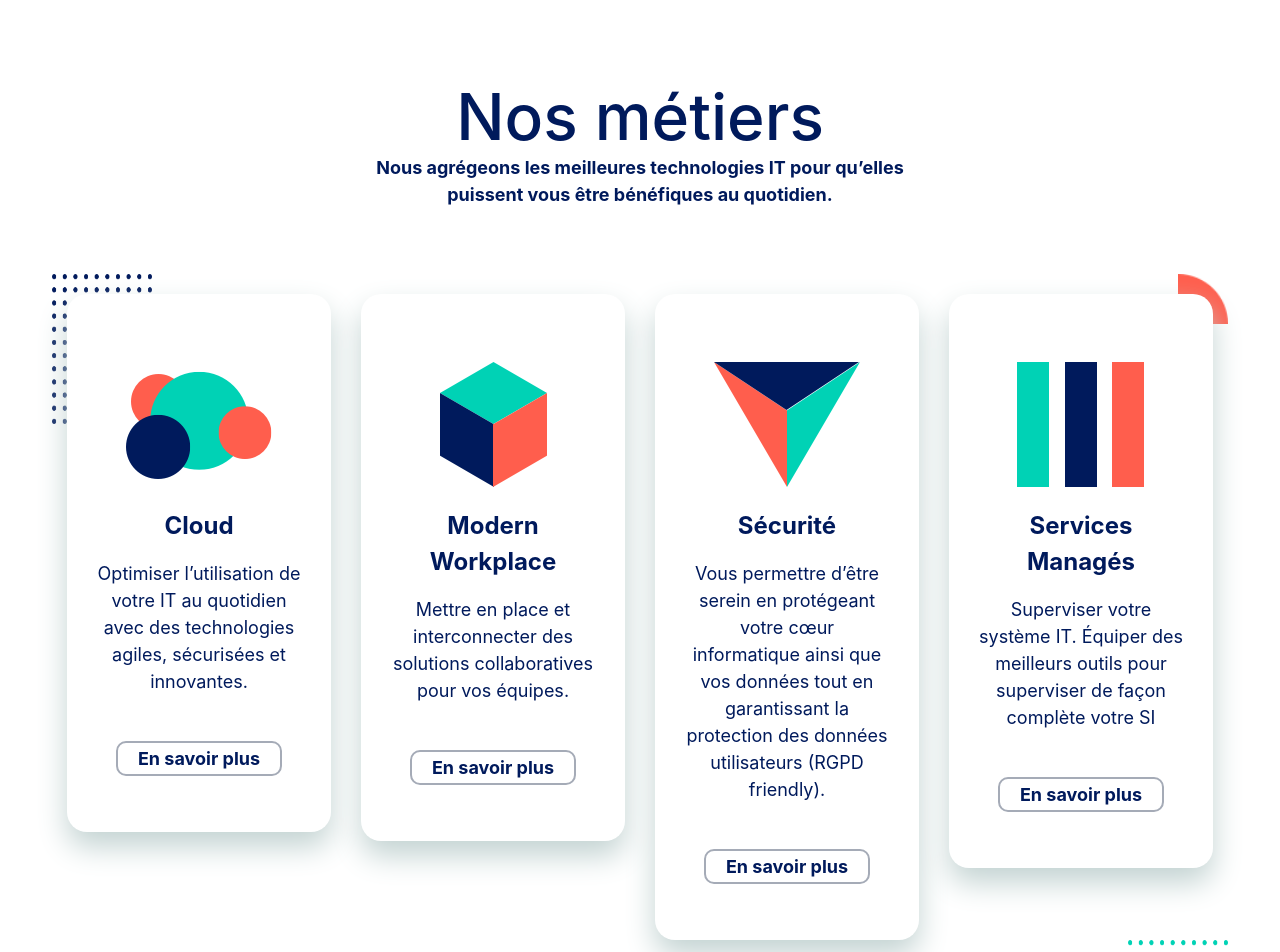
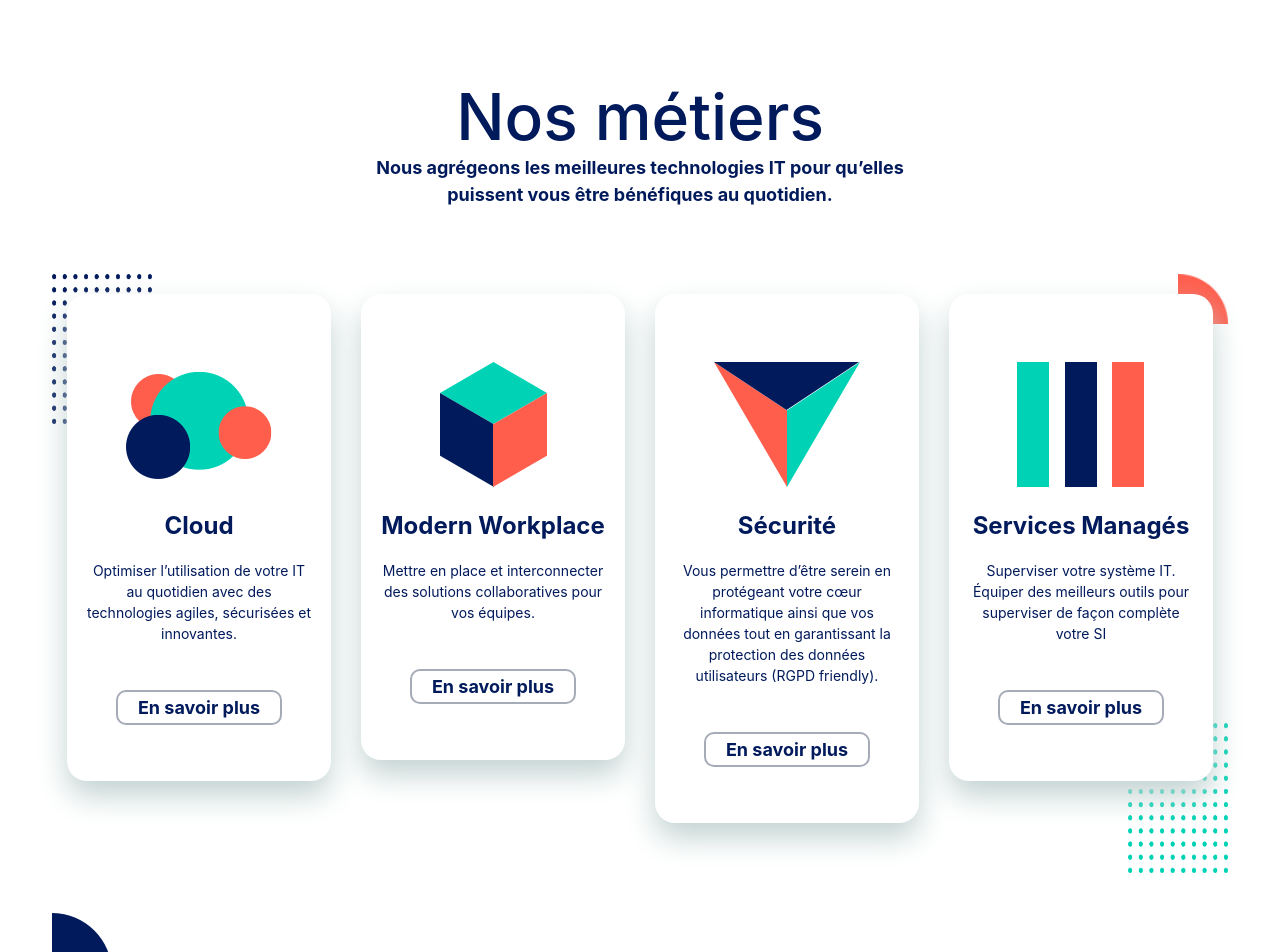
Before and after one commit to jupiter0913/test-serhii, a Next.js app: page / in a window 1280 px wide. Shown: the top 952 px of the page. Built offline with nearby package versions, Linux system fonts and the light colour scheme.

Commit message:
Update some content.

```diff
--- a/styles/Home.module.scss
+++ b/styles/Home.module.scss
@@ -99,7 +99,7 @@
   width: 100px;
   height: 150px;
   position: absolute;
-  bottom: 0px;
+  bottom: 100px;
   right: 0px;
 }
 @media (max-width: 600px) {
@@ -147,7 +147,7 @@
 .cardContent {
   display: block;
   text-align: center;
-  padding: 30px 20px 50px 20px;
+  padding: 30px 10px 50px 10px;
 }
 .subTitle {
   font-size: 24px;
@@ -155,7 +155,7 @@
   font-weight: 700;
 }
 .text {
-  font-size: 18px;
+  font-size: 14px;
   color: #001a5c;
   margin-bottom: 50px;
 }
```
